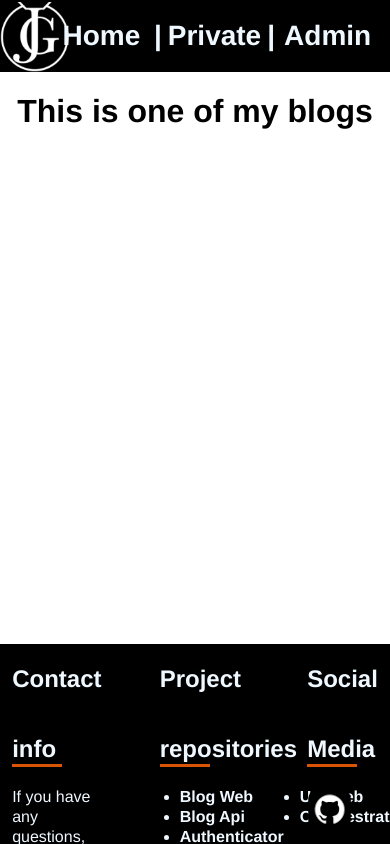
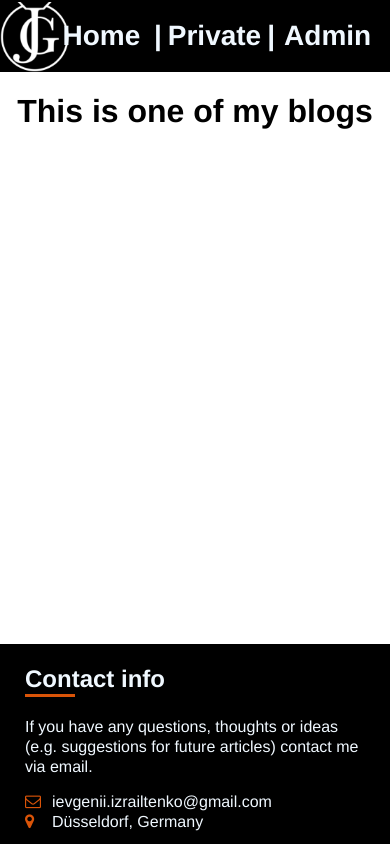
Before and after one commit to JavaGath/blog-web, a Vue app: page / in a window 390 px wide. Built offline with nearby package versions, Linux system fonts and the light colour scheme.

Commit message:
footer scaling

```diff
--- a/src/components/FooterComponent.vue
+++ b/src/components/FooterComponent.vue
@@ -1,8 +1,8 @@
 <template>
   <footer>
-    <FooterContact class="element"></FooterContact>
-    <FooterProjects class="element"></FooterProjects>
-    <FooterSocial class="element"></FooterSocial>
+    <FooterContact class="element visible"></FooterContact>
+    <FooterProjects class="element hidden"></FooterProjects>
+    <FooterSocial class="element hidden"></FooterSocial>
   </footer>
 </template>
 
@@ -12,4 +12,20 @@ import FooterProjects from '@/components/FooterProjects.vue'
 import FooterSocial from '@/components/FooterSocial.vue'
 </script>
 
-<style scoped></style>
+<style scoped>
+.element {
+  width: 260px;
+  min-width: 260px;
+}
+
+@media screen and (max-width: 900px) {
+  .visible {
+    width: 100%;
+    max-width: 500px;
+  }
+
+  .hidden {
+    display: none;
+  }
+}
+</style>
```
